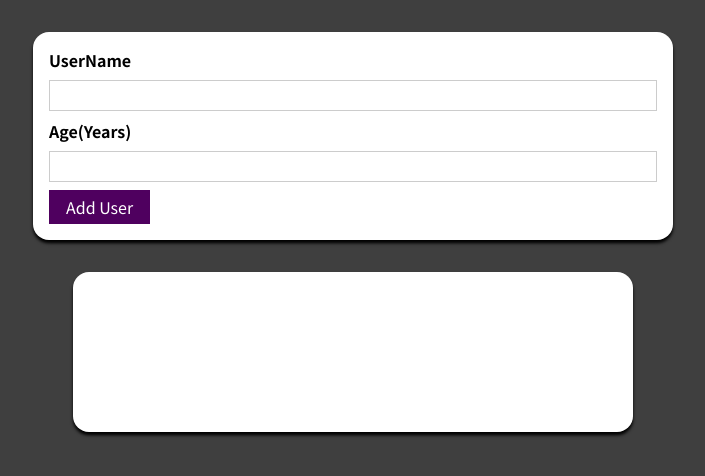
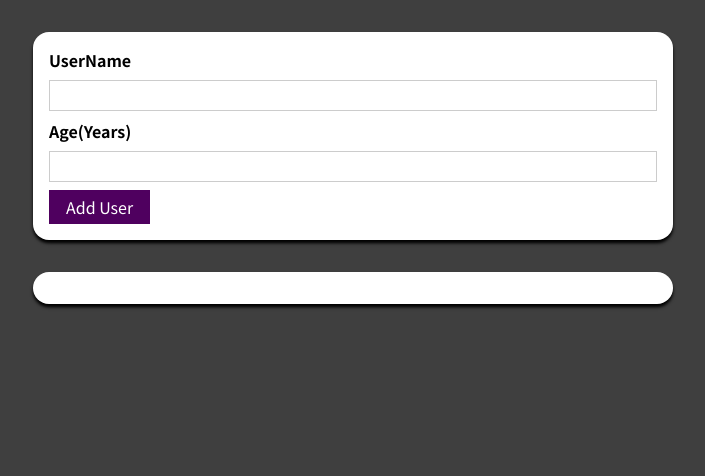
Before and after one commit to AnanSer/UserFormInterface, a React (Create React App) app: page / in a window 1280 px wide. Shown: the top 476 px of the page, without its empty margins (287-992 px from the left). Built offline with nearby package versions, Linux system fonts and the light colour scheme.

Commit message:
restructuring userList

```diff
--- a/src/App.js
+++ b/src/App.js
@@ -2,11 +2,13 @@
 
 import AddUser from "./components/Users/AddUser";
 import "./App.css";
+import UserList from "./components/Users/UserList";
 
 const App = () => {
   return (
     <div>
       <AddUser />
+      <UserList users={[]} />
     </div>
   );
 };
--- a/src/components/UI/UserList.js
+++ /dev/null
@@ -1,6 +0,0 @@
-import React, { useReducer } from "react";
-import classes from "./UserList.module.css";
-const UserList = (props) => {
-  return <div className={` ${classes.list}`}>{props.info}</div>;
-};
-export default UserList;
--- a/src/components/UI/UserList.module.css
+++ /dev/null
@@ -1,8 +0,0 @@
-.list {
-  background-color: white;
-  box-shadow: 0 0.2rem 0.2rem rgba(0, 0, 0, 26);
-  border-radius: 1rem;
-  width: 35rem;
-  height: 10rem;
-  margin: 1rem auto;
-}
--- a/src/components/Users/AddUser.js
+++ b/src/components/Users/AddUser.js
@@ -2,7 +2,7 @@
 import classes from "./AddUser.module.css";
 import Card from "../UI/Card";
 import Button from "../UI/Button";
-import UserList from "../UI/UserList";
+import UserList from "./UserList";
 
 const AddUsers = (props) => {
   const [enteredUserName, setEnteredUserName] = useState("");
@@ -48,10 +48,6 @@
           <Button type="submit">Add User</Button>
         </form>
       </Card>
-      <UserList
-        info={`${enteredUserName} ${enteredAge}`}
-        className={classes.Card}
-      />
     </div>
   );
 };
--- /dev/null
+++ b/src/components/Users/UserList.js
@@ -0,0 +1,19 @@
+import React, { useReducer } from "react";
+import Card from "../UI/Card";
+import classes from "./UserList.module.css";
+const UserList = (props) => {
+  return (
+    <Card className={classes.users}>
+      <div>
+        <ul>
+          {props.users.map((user) => (
+            <li>
+              {user.name} ({user.age} years old)
+            </li>
+          ))}
+        </ul>
+      </div>
+    </Card>
+  );
+};
+export default UserList;
--- /dev/null
+++ b/src/components/Users/UserList.module.css
@@ -0,0 +1,16 @@
+.users {
+  margin: 2rem auto;
+  width: 90%;
+  max-width: 40rem;
+}
+
+.users ul {
+  list-style: none;
+  padding: 1rem;
+}
+
+.users li {
+  border: 1px solid #ccc;
+  margin: 0.5rem 0;
+  padding: 0.5rem;
+}
```
